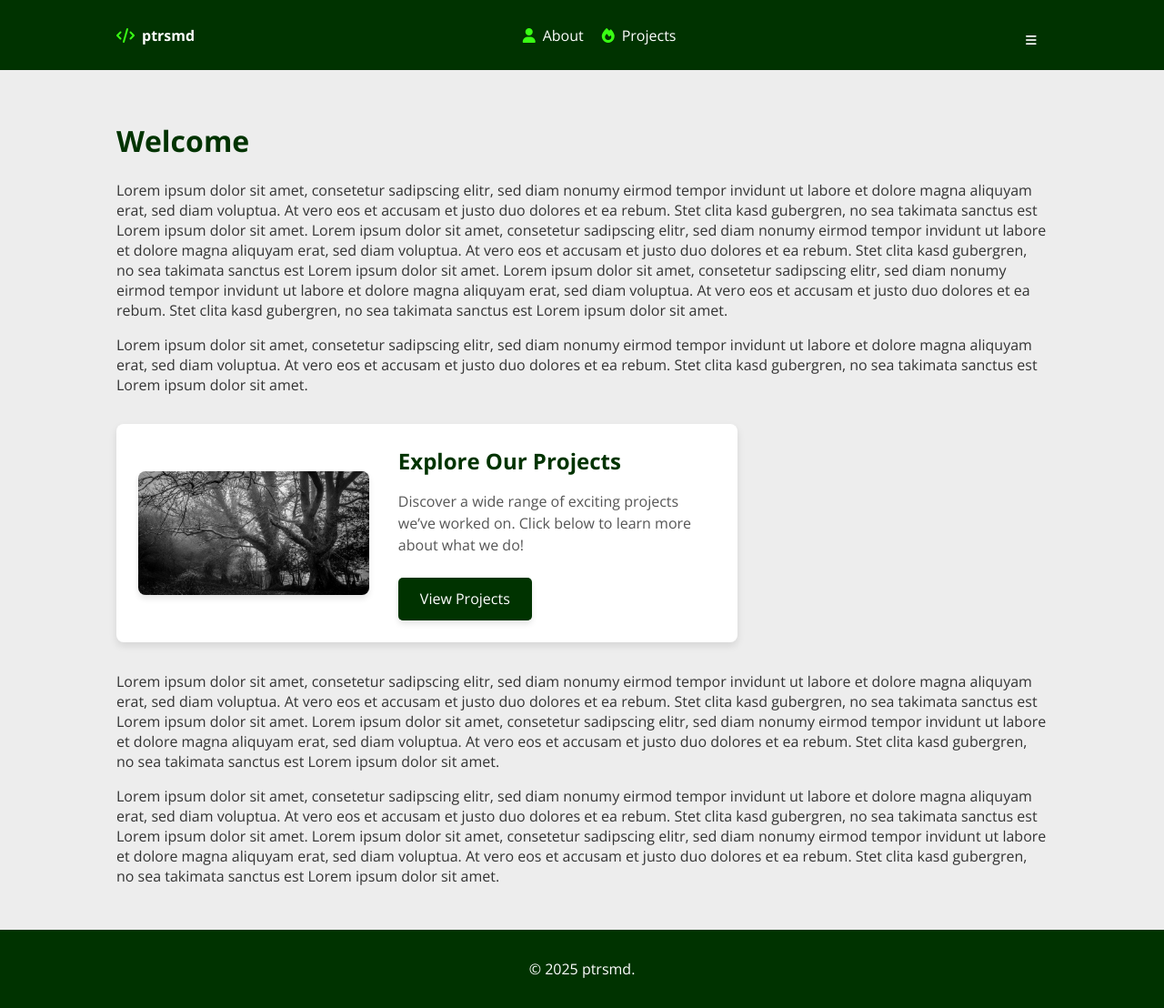
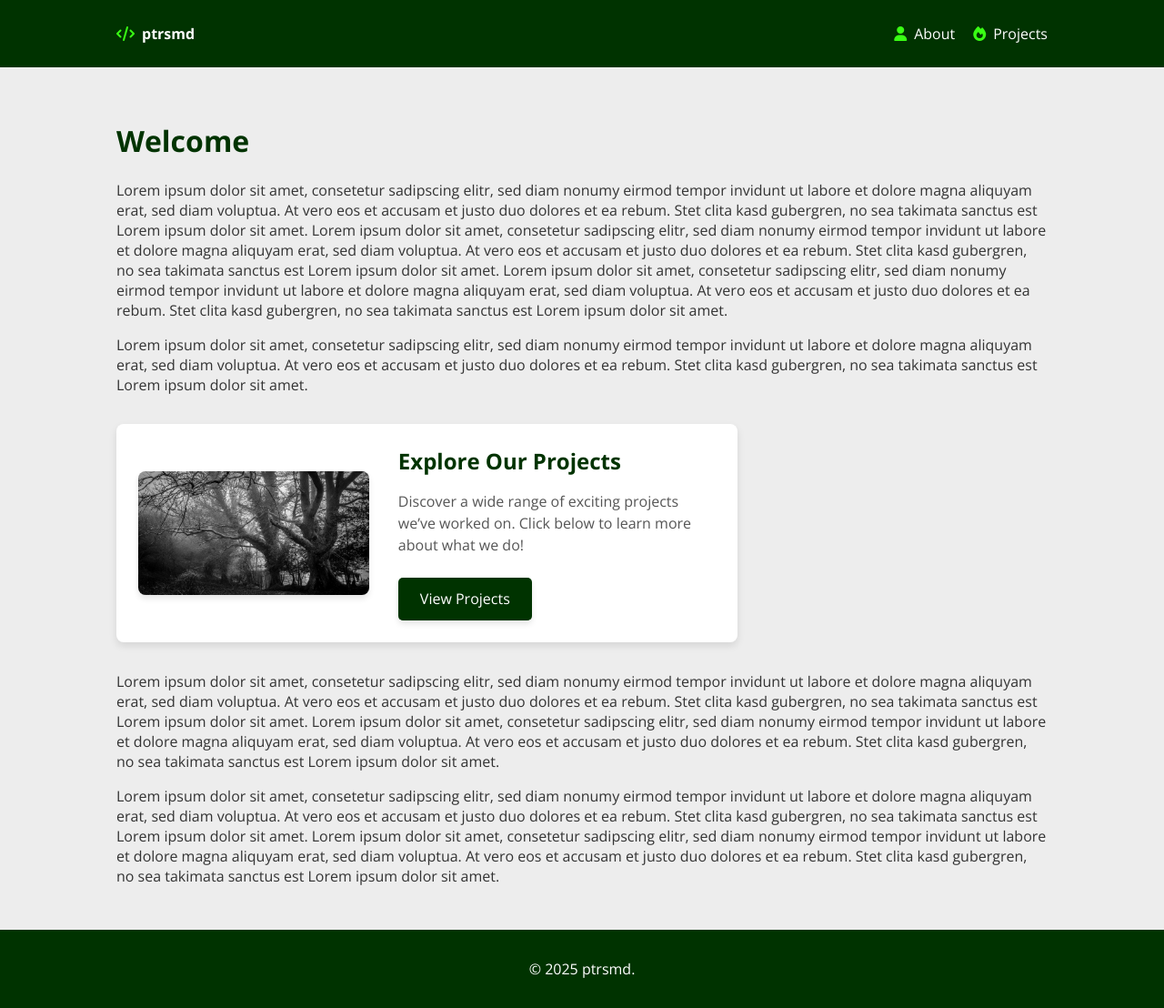
Before and after one commit to schminho/schminho.github.io, a Jekyll site: the page built from index.md, in a window 1280 px wide and 1108 px high. Shown: the whole window at 91% size. Built offline with Jekyll 4.4.1, drawn with Linux system fonts in a browser that asks for light colours.

Commit message:
Update style.css

```diff
--- a/assets/css/style.css
+++ b/assets/css/style.css
@@ -71,35 +71,14 @@
     color: #39FF14; /* Neon Green for Icons */
 }
 
-/* Mobile Menu Button (Burger Icon) */
+/* Mobile Menu Button */
 .menu-toggle {
-    width: 30px;
-    height: 25px;
-    display: flex;
-    flex-direction: column;
-    justify-content: space-between;
+    display: none;
     background: none;
     border: none;
+    font-size: 24px;
+    color: white;
     cursor: pointer;
-    z-index: 1001;
-}
-
-.menu-toggle .bar {
-    width: 100%;
-    height: 4px;
-    background: white;
-    transition: all 0.3s ease-in-out;
-}
-
-/* Transform burger into 'X' */
-.menu-toggle.open .bar:nth-child(1) {
-    transform: translateY(10px) rotate(45deg);
-}
-.menu-toggle.open .bar:nth-child(2) {
-    opacity: 0;
-}
-.menu-toggle.open .bar:nth-child(3) {
-    transform: translateY(-10px) rotate(-45deg);
 }
 
 /* Mobile Menu */
@@ -107,51 +86,15 @@
     position: fixed;
     top: 0;
     right: -100%;
-    width: 300px;
+    width: 250px;
     height: 100%;
-    background-color: #003300; /* Dark green background */
+    background: rgba(33, 33, 33, 0.9);
+    backdrop-filter: blur(5px);
     display: flex;
     flex-direction: column;
-    align-items: flex-start;
     padding: 20px;
     gap: 20px;
     transition: right 0.3s ease-in-out;
-    z-index: 999;
-}
-
-/* Show menu */
-.mobile-menu.open {
-    right: 0;
-}
-
-/* Close button inside menu */
-.close-menu {
-    background: none;
-    border: none;
-    font-size: 24px;
-    color: white;
-    cursor: pointer;
-    align-self: flex-end;
-}
-
-/* Full-screen overlay when menu is open */
-.menu-overlay {
-    position: fixed;
-    top: 0;
-    left: 0;
-    width: 100%;
-    height: 100vh;
-    background: rgba(0, 0, 0, 0.6);
-    opacity: 0;
-    visibility: hidden;
-    transition: opacity 0.3s ease-in-out;
-    z-index: 998;
-}
-
-/* Show overlay when active */
-.menu-overlay.active {
-    opacity: 1;
-    visibility: visible;
 }
 
 .mobile-menu a {
@@ -175,15 +118,11 @@
     }
 
     .menu-toggle {
-        display: flex;
+        display: block;
     }
 
     .mobile-menu.open {
         right: 0;
-    }
-
-    .menu-overlay.active {
-        display: block;
     }
 }
 
```
